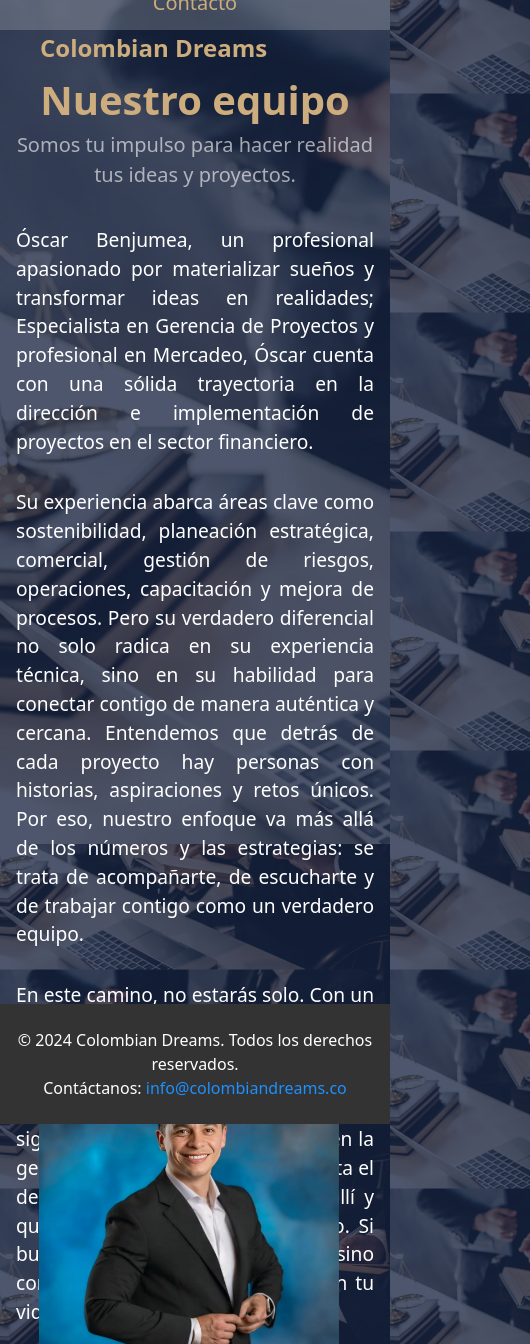
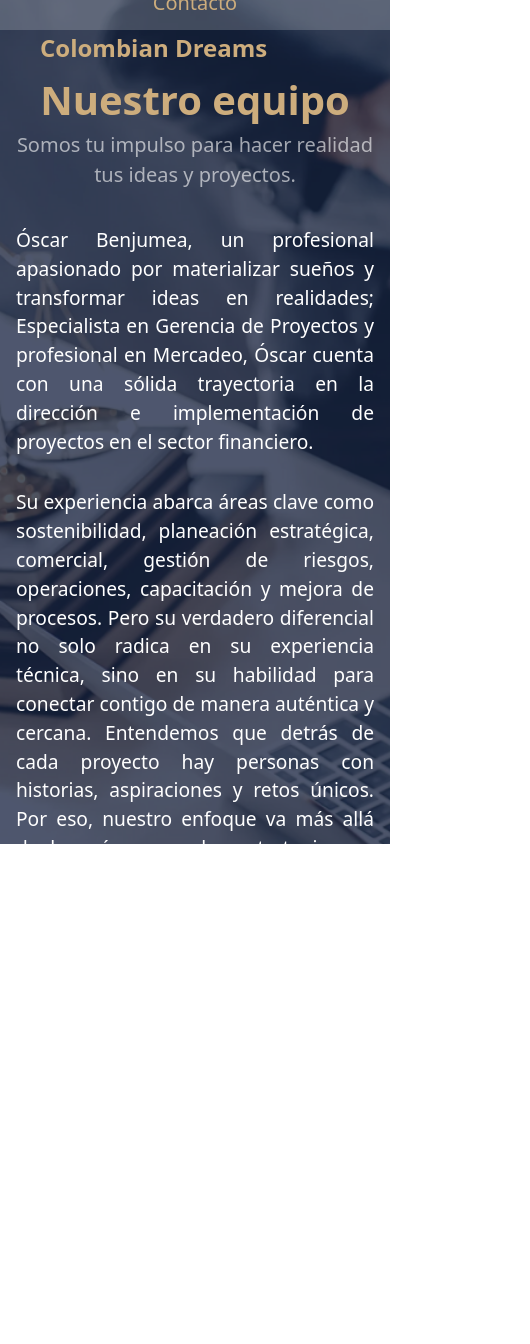
Before and after one commit to ElRandy09/Colombian-Dreams, a Next.js app: page /quienes-somos in a window 390 px wide. Shown: the top 1344 px of the page, 530 px wide, since content can reach past the window. After the commit the page ends 844 px from the top, so only its background shows below. Built offline with nearby package versions, Linux system fonts and the light colour scheme.

Commit message:
Update 2.2.1

```diff
--- a/app/quienes-somos/estilos.css
+++ b/app/quienes-somos/estilos.css
@@ -8,12 +8,13 @@
   background-size: cover;
   background-attachment: fixed;
   width: 100%;
+  overflow-x: hidden;
 }
 
 .container4 {
   width: 100%;
   max-width: 1300px; /* Limitar el tamaño máximo */
-  height: 100vh;
+  max-height: 100vh;
 }
   .image-container2 {
     position: relative;
@@ -231,7 +232,7 @@
   left: -90px;
 }
 .footerQuienes{
-  bottom: -10rem;
+  bottom: 0rem;
 }
 }
 
@@ -370,6 +371,10 @@
       top: -180px;
       left: 200px;
     }
+
+    .footerQuienes{
+      bottom: -60rem;
+    }
   }
 
 
@@ -429,6 +434,9 @@
     top: -480px;
     left: 160px;
   }
+  .footerQuienes{
+    bottom: -60rem;
+  }
 }
 
 
```
